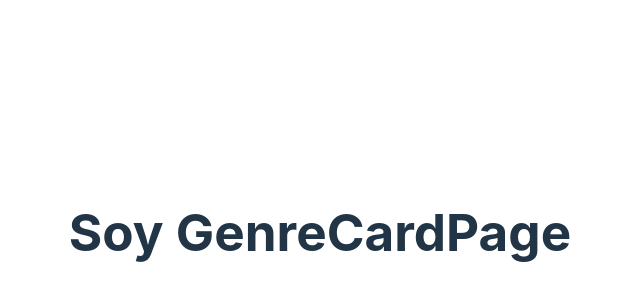
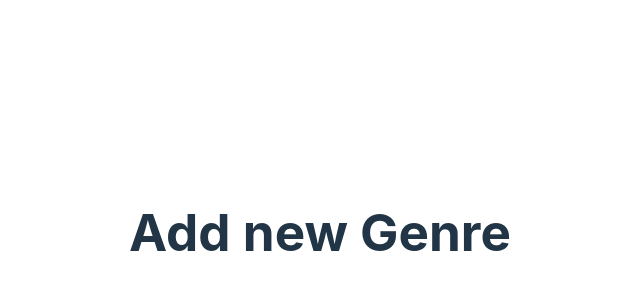
Before and after one commit to MalenaFG/Soundex-client, a React (Vite) app: page /genres/new in a window 1280 px wide. Shown: the part 168-468 px from the top of the page, without its empty margins (320-960 px from the left). Built offline with nearby package versions, Linux system fonts and the light colour scheme.

Commit message:
New page AddGenreFormPage

```diff
--- a/src/App.jsx
+++ b/src/App.jsx
@@ -7,6 +7,7 @@ import GenreCardPage from './pages/GenreCardPage/GenreCardPage'
 import SongsListPage from './pages/SongsListPage/SongsListPage'
 import SongCardPage from './pages/SongCardPage/SongCardPage'
 import AboutUsPage from './pages/AboutUsPage/AboutUsPage'
+import NewGenreFormPage from './pages/AddGenreFormPage/AddGenreFormPage'
 
 function App() {
 
@@ -16,6 +17,7 @@ function App() {
         <Route path='/' element={<HomePage />} />
         <Route path='/genres' element={<GenresListPage />} />
         <Route path='/genres/:genreId' element={<GenreCardPage />} />
+        <Route path='/genres/new' element={<NewGenreFormPage />} />
         <Route path='/songs' element={<SongsListPage />} />
         <Route path='/songs/:songId' element={<SongCardPage />} />
         <Route path='/about' element={<AboutUsPage />} />
--- /dev/null
+++ b/src/pages/AddGenreFormPage/AddGenreFormPage.jsx
@@ -0,0 +1,11 @@
+const NewGenreFormPage = () => {
+
+    return (
+        <section className="NewGenreFormPage">
+            <h1>Add new Genre</h1>
+            {/* Aquí va el componente NewGenreForm */}
+        </section>
+    )
+}
+
+export default NewGenreFormPage
```
